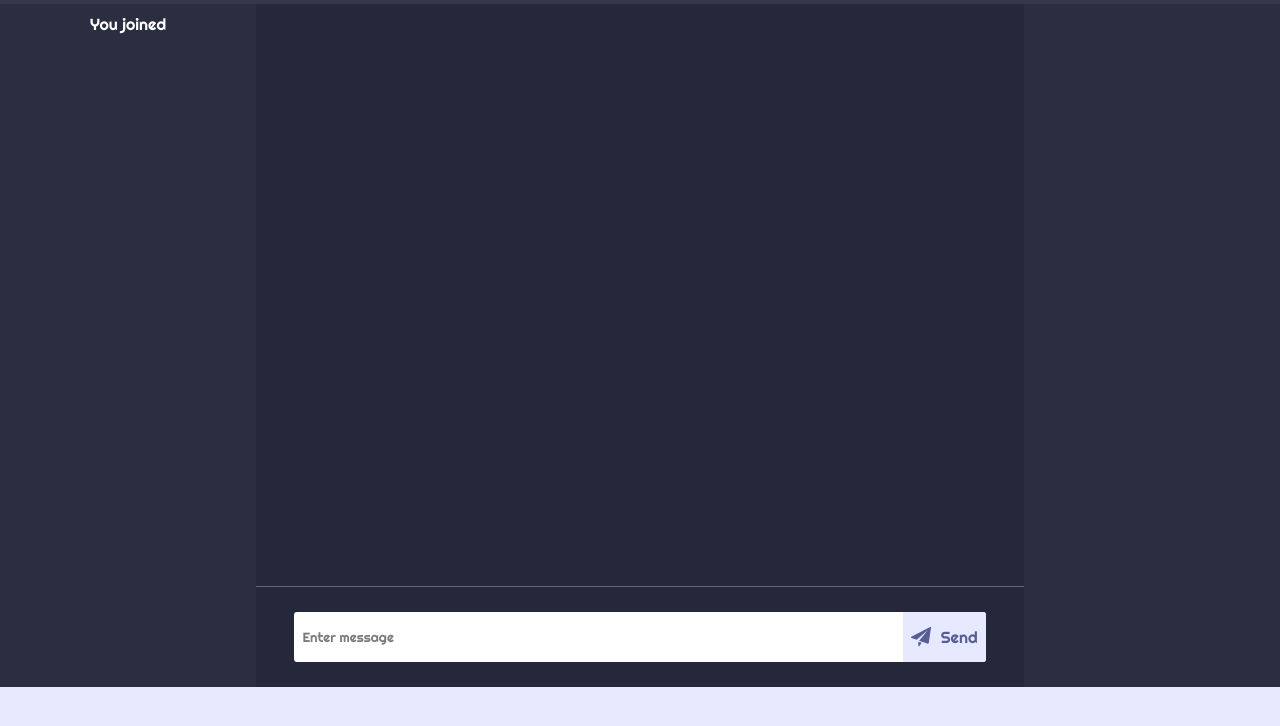
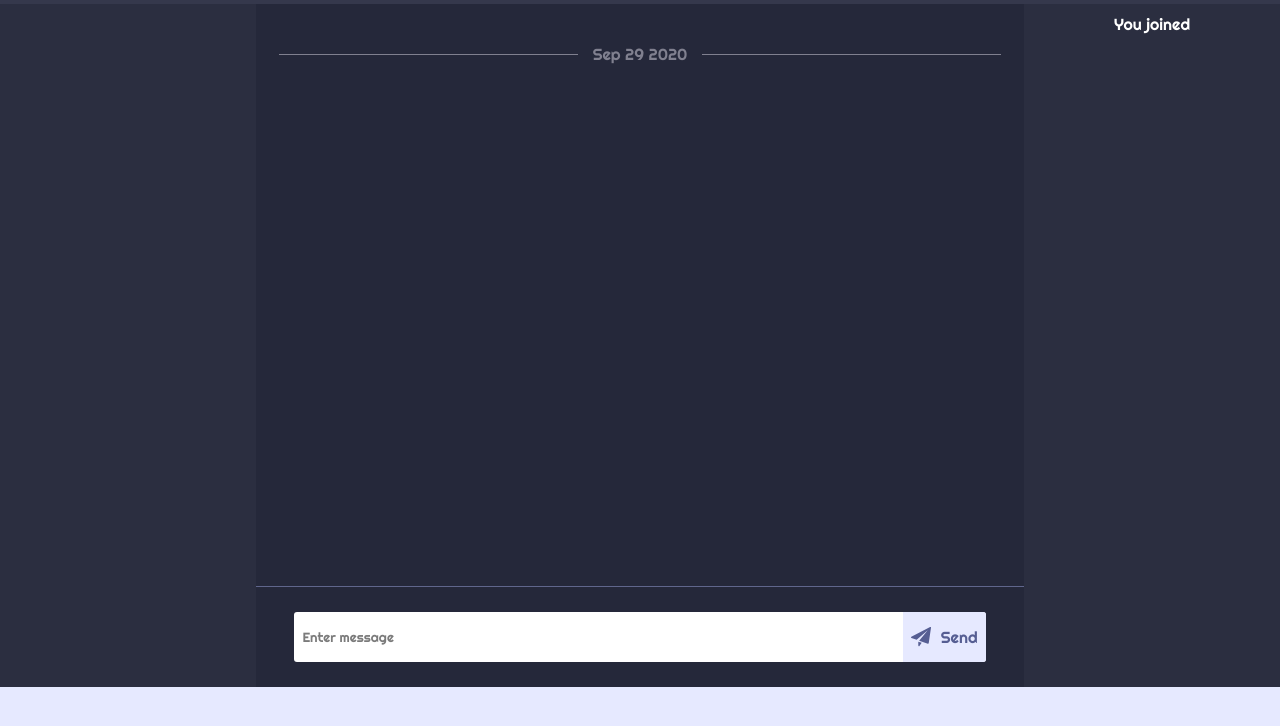
Before and after one commit to Nageswari-droid/chatApp, a website: page index.html in a window 1280 px wide. Shown: the part 74-800 px from the top of the page. Drawn offline with nearby package versions, Linux system fonts and the light colour scheme; no server answers; a web font is replaced by a local one.

Commit message:
Added date for all the conversation

```diff
--- a/index.html
+++ b/index.html
@@ -7,6 +7,7 @@
     <meta name="viewport" content="width=device-width, initial-scale=1.0">
     <title>Chat Apllication</title>
 
+    <link href="https://fonts.googleapis.com/css2?family=Merriweather:ital@1&family=Peddana&family=Source+Sans+Pro&display=swap" rel="stylesheet">
     <link href="https://fonts.googleapis.com/css2?family=Righteous&display=swap" rel="stylesheet">
     <link href="https://fonts.googleapis.com/css2?family=Oswald:wght@300&family=Ubuntu:wght@500&display=swap" rel="stylesheet">
     <link rel="stylesheet" href="style.css">
@@ -35,11 +36,16 @@
 
             <div class="message-container">
 
-                <div class="msg-notification">
+                <div class="joined-status">
 
                 </div>
                 <div class="msg-deatils">
                     <div class="msgs-div">
+                        <div style="width: 100%; margin-bottom: 30px;">
+                            <div class="each-date">
+
+                            </div>
+                        </div>
                         <div class="messages"></div>
                     </div>
 
@@ -55,7 +61,7 @@
                         </div>
                     </div>
                 </div>
-                <div class="joined-status"></div>
+                <div class="msg-notification"></div>
             </div>
 
         </div>
--- a/index.js
+++ b/index.js
@@ -9,6 +9,7 @@ const nameBtn = document.querySelector('.name-btn');
 const submitBtn = document.querySelector('.send-btn');
 const nodeTwo = document.querySelector('.node-two');
 const msgNot = document.querySelector('.msg-notification');
+const date = document.querySelector('.each-date');
 
 msgNotifications(`You joined`);
 
@@ -103,3 +104,18 @@ function addZero(i) {
     }
     return i;
 }
+
+
+function dateHandler() {
+    const dateUpdate = new Date().toString().split(' ');
+    let dateStr = (dateUpdate[1] + " " + dateUpdate[2] + " " + dateUpdate[3]).trim();
+    const newDateEle = document.createElement('div');
+    newDateEle.className = "date-style";
+    newDateEle.innerHTML = `
+        ${dateStr}
+    `;
+
+    date.append(newDateEle);
+}
+
+dateHandler();
--- a/style.css
+++ b/style.css
@@ -2,6 +2,8 @@ body {
     margin: 0px;
     padding: 0px;
     font-family: 'Righteous', cursive;
+    /* font-family: 'Peddana', serif; */
+    /* font-family: 'Source Sans Pro', sans-serif; */
     background-color: #e6e9ff;
 }
 
@@ -58,7 +60,7 @@ body {
     width: 10px;
     padding: 8px;
     margin-left: -15px;
-    margin-top: 10px;
+    margin-top: 8px;
     content: '';
     background: #e6e9ff;
     position: absolute;
@@ -171,15 +173,39 @@ body {
     /* padding: 0px 10px; */
     width: 100%;
     height: 582px;
-    overflow: auto;
+    /* overflow: auto; */
     /* margin: auto; */
     background-color: rgb(37 40 58);
     /* border-radius: 5px; */
 }
 
+.each-date {
+    width: 90%;
+    margin: auto;
+    padding: 15px;
+    border-bottom: 1px solid rgb(128 128 143);
+}
+
+.date-style {
+    position: relative;
+    color: rgb(128 128 143);
+    top: 25px;
+    background: rgb(37 40 58);
+    width: 15%;
+    margin: auto;
+    padding-left: 10px;
+    padding-right: 10px;
+    text-align: center;
+}
+
+
+/* background-color: ; */
+
 .messages {
-    padding: 20px 15px;
-    padding-bottom: 0px;
+    /* font-family: 'Merriweather', serif; */
+    padding: 10px 20px 10px 20px;
+    height: 480px;
+    overflow: auto;
 }
 
 .message-class {
@@ -275,21 +301,21 @@ body {
     cursor: pointer;
 }
 
-.msgs-div::-webkit-scrollbar {
+.messages::-webkit-scrollbar {
     width: 7px;
 }
 
-.msgs-div::-webkit-scrollbar-track {
+.messages::-webkit-scrollbar-track {
     box-shadow: inset 0 0 5px grey;
     border-radius: 10px;
 }
 
-.msgs-div::-webkit-scrollbar-thumb {
+.messages::-webkit-scrollbar-thumb {
     background: rgba(188, 188, 188, 0.593);
     border-radius: 10px;
 }
 
-.msgs-div::-webkit-scrollbar-thumb:hover {
+.messages::-webkit-scrollbar-thumb:hover {
     background: rgba(142, 141, 141, 0.593);
 }
 
```
